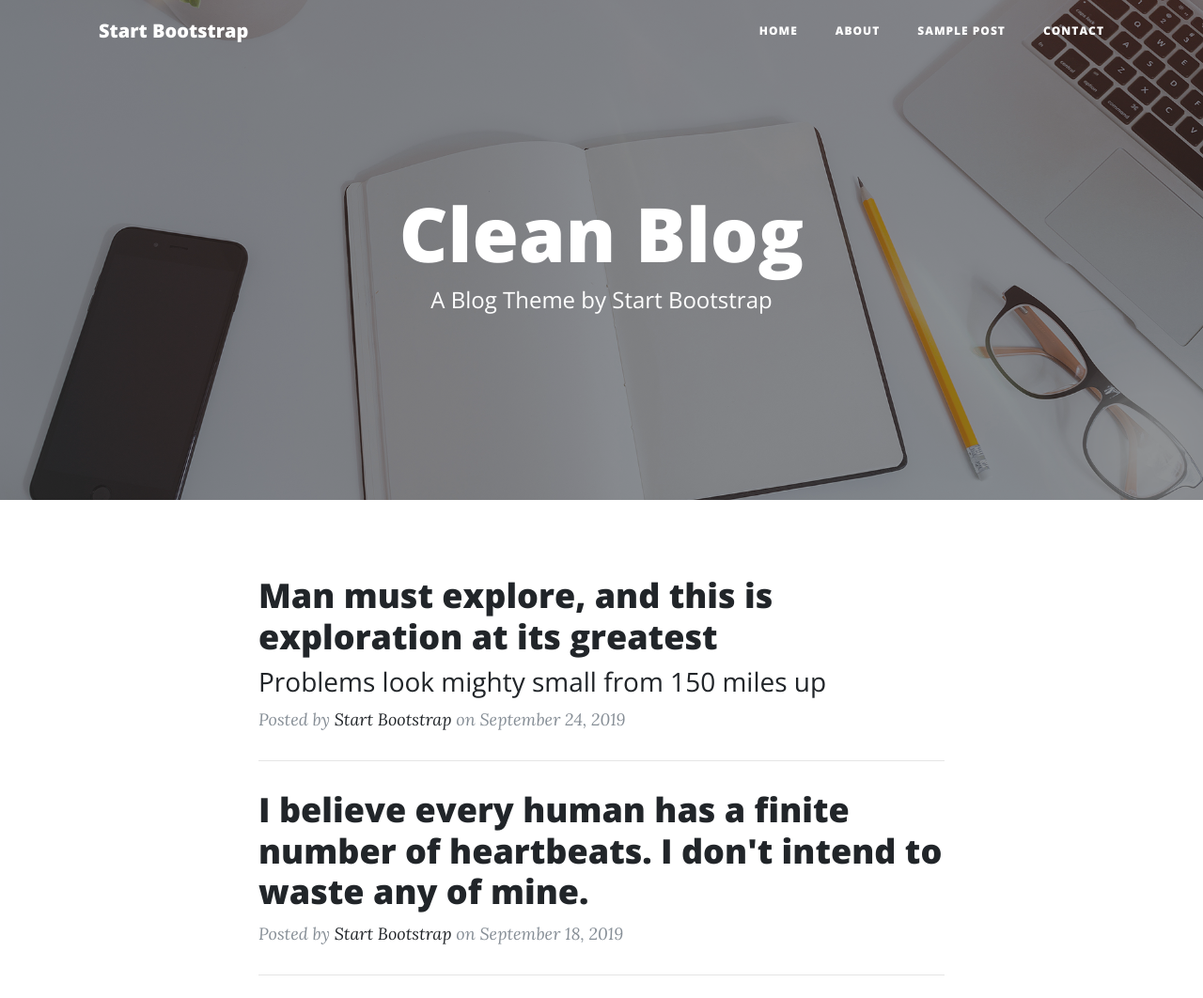
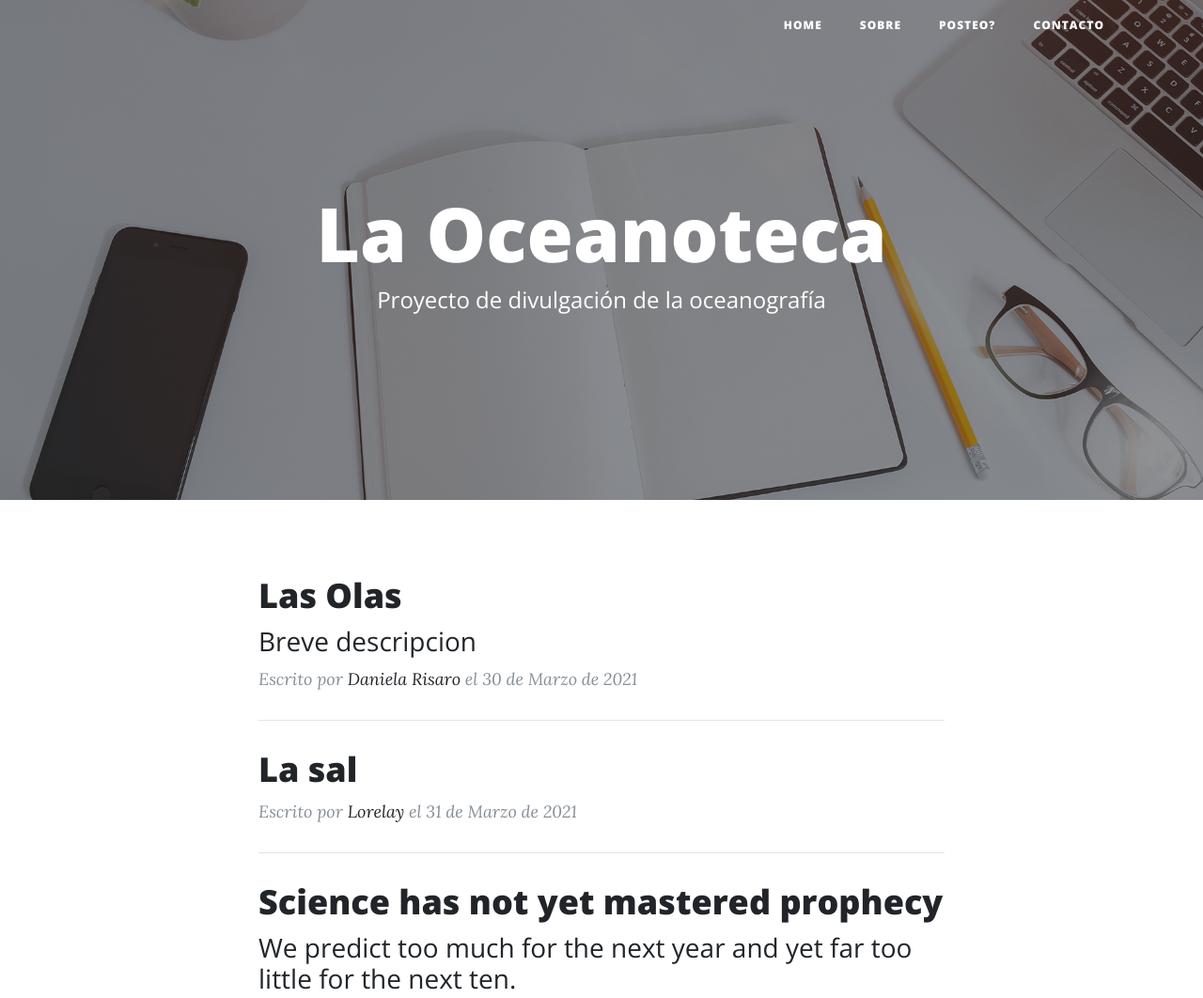
Before and after one commit to LaOceanoteca/laoceanoteca.github.io, a website: page index.html in a window 1280 px wide. Shown: the top 1062 px of the page at 94% size. Drawn offline with nearby package versions, Linux system fonts and the light colour scheme.

Commit message:
Update index.html

```diff
--- a/index.html
+++ b/index.html
@@ -8,7 +8,7 @@
   <meta name="description" content="">
   <meta name="author" content="">
 
-  <title>Clean Blog - Start Bootstrap Theme</title>
+  <title>La Oceanoteca</title>
 
   <!-- Bootstrap core CSS -->
   <link href="vendor/bootstrap/css/bootstrap.min.css" rel="stylesheet">
@@ -28,7 +28,7 @@
   <!-- Navigation -->
   <nav class="navbar navbar-expand-lg navbar-light fixed-top" id="mainNav">
     <div class="container">
-      <a class="navbar-brand" href="index.html">Start Bootstrap</a>
+      <a class="navbar-brand" href="index.html"> </a>
       <button class="navbar-toggler navbar-toggler-right" type="button" data-toggle="collapse" data-target="#navbarResponsive" aria-controls="navbarResponsive" aria-expanded="false" aria-label="Toggle navigation">
         Menu
         <i class="fas fa-bars"></i>
@@ -39,13 +39,13 @@
             <a class="nav-link" href="index.html">Home</a>
           </li>
           <li class="nav-item">
-            <a class="nav-link" href="about.html">About</a>
+            <a class="nav-link" href="about.html">Sobre</a>
           </li>
           <li class="nav-item">
-            <a class="nav-link" href="post.html">Sample Post</a>
+            <a class="nav-link" href="post.html">Posteo?</a>
           </li>
           <li class="nav-item">
-            <a class="nav-link" href="contact.html">Contact</a>
+            <a class="nav-link" href="contact.html">Contacto</a>
           </li>
         </ul>
       </div>
@@ -59,8 +59,8 @@
       <div class="row">
         <div class="col-lg-8 col-md-10 mx-auto">
           <div class="site-heading">
-            <h1>Clean Blog</h1>
-            <span class="subheading">A Blog Theme by Start Bootstrap</span>
+            <h1>La Oceanoteca</h1>
+            <span class="subheading">Proyecto de divulgación de la oceanografía</span>
           </div>
         </div>
       </div>
@@ -74,26 +74,26 @@
         <div class="post-preview">
           <a href="post.html">
             <h2 class="post-title">
-              Man must explore, and this is exploration at its greatest
+              Las Olas
             </h2>
             <h3 class="post-subtitle">
-              Problems look mighty small from 150 miles up
+              Breve descripcion
             </h3>
           </a>
-          <p class="post-meta">Posted by
-            <a href="#">Start Bootstrap</a>
-            on September 24, 2019</p>
+          <p class="post-meta"> Escrito por
+            <a href="https://twitter.com/dbrisaro">Daniela Risaro</a>
+            el 30 de Marzo de 2021</p>
         </div>
         <hr>
         <div class="post-preview">
           <a href="post.html">
             <h2 class="post-title">
-              I believe every human has a finite number of heartbeats. I don't intend to waste any of mine.
+              La sal
             </h2>
           </a>
-          <p class="post-meta">Posted by
-            <a href="#">Start Bootstrap</a>
-            on September 18, 2019</p>
+          <p class="post-meta"> Escrito por
+            <a href="#">Lorelay</a>
+            el 31 de Marzo de 2021</p>
         </div>
         <hr>
         <div class="post-preview">
@@ -141,7 +141,7 @@
         <div class="col-lg-8 col-md-10 mx-auto">
           <ul class="list-inline text-center">
             <li class="list-inline-item">
-              <a href="#">
+              <a href="https://twitter.com/LaOceanoteca">
                 <span class="fa-stack fa-lg">
                   <i class="fas fa-circle fa-stack-2x"></i>
                   <i class="fab fa-twitter fa-stack-1x fa-inverse"></i>
@@ -149,15 +149,15 @@
               </a>
             </li>
             <li class="list-inline-item">
-              <a href="#">
+              <a href="https://instagram.com/laoceanoteca">
                 <span class="fa-stack fa-lg">
                   <i class="fas fa-circle fa-stack-2x"></i>
-                  <i class="fab fa-facebook-f fa-stack-1x fa-inverse"></i>
+                  <i class="fab fa-instagram fa-stack-1x fa-inverse"></i>
                 </span>
               </a>
             </li>
             <li class="list-inline-item">
-              <a href="#">
+              <a href="https://github.com/laoceanoteca">
                 <span class="fa-stack fa-lg">
                   <i class="fas fa-circle fa-stack-2x"></i>
                   <i class="fab fa-github fa-stack-1x fa-inverse"></i>
@@ -165,7 +165,6 @@
               </a>
             </li>
           </ul>
-          <p class="copyright text-muted">Copyright &copy; Your Website 2020</p>
         </div>
       </div>
     </div>
```
